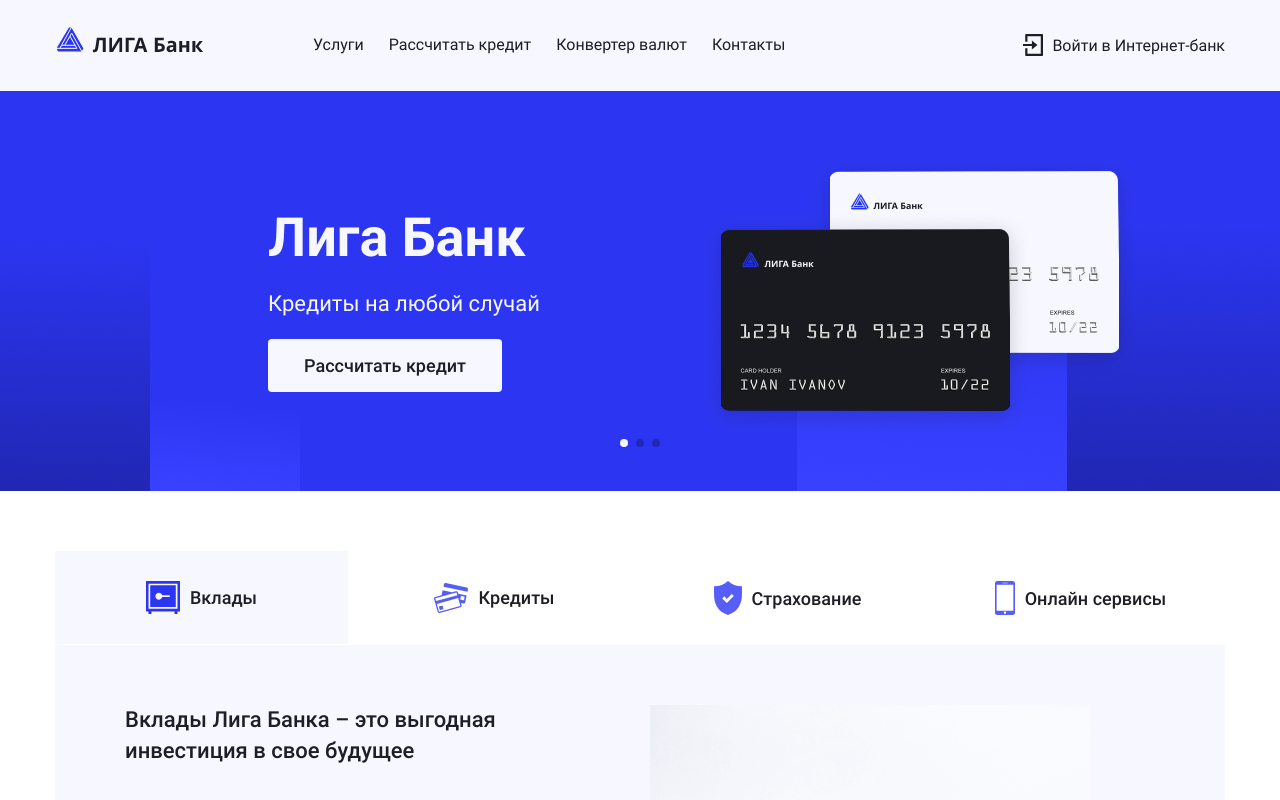
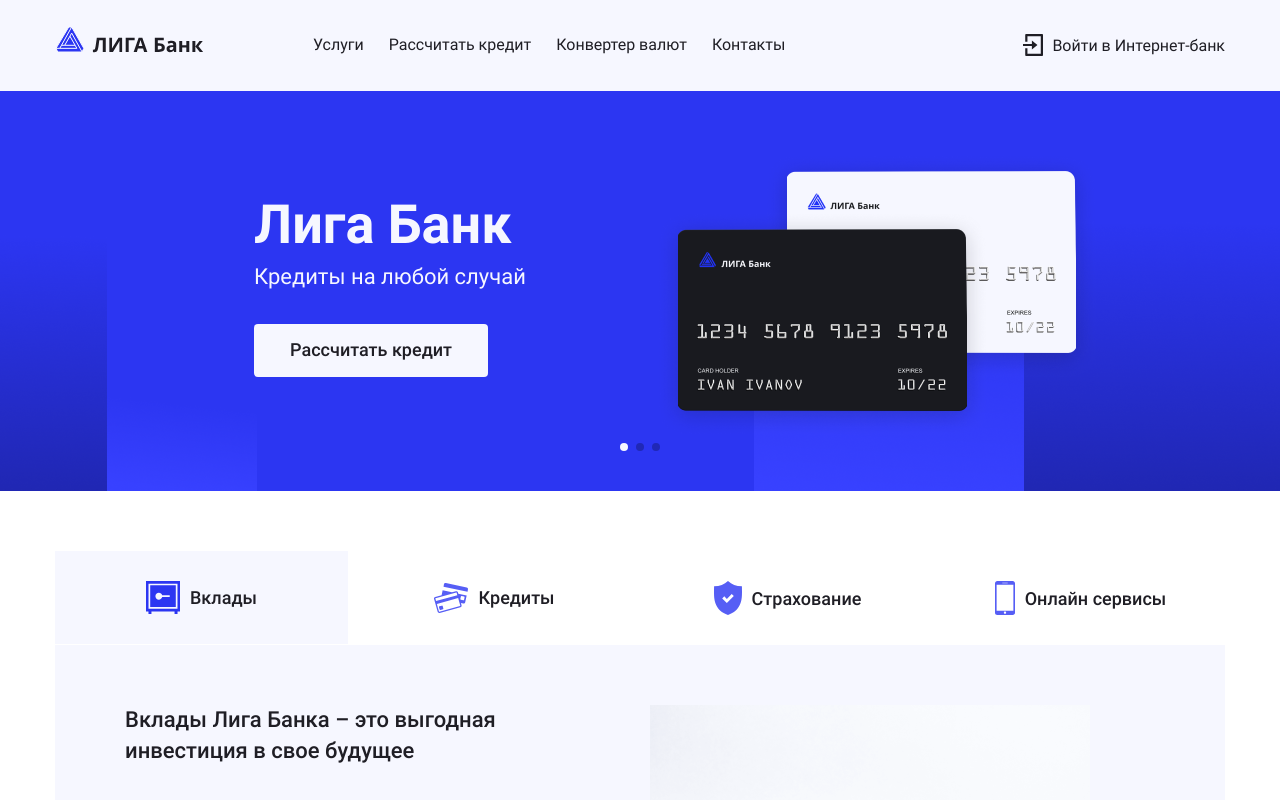
Before and after one commit to geoniced/liga-bank, a React (Create React App) app: page / in a window 1280 px wide. Shown: the top 800 px of the page. Built offline with nearby package versions, Linux system fonts and the light colour scheme.

Commit message:
PixelPerfect для промо слайдера

```diff
--- a/src/components/promo-slider/promo-slider.jsx
+++ b/src/components/promo-slider/promo-slider.jsx
@@ -17,7 +17,7 @@ const PromoSlider = () => {
         <li className="promo-slider__item promo-slider__item--department">
           <h2 className="promo-slider__title">Лига Банк</h2>
           <p className="promo-slider__description">Всегда рядом</p>
-          <a href="#" className="promo-slider__promo-button button">Найти отделение</a>
+          <a href="#" className="promo-slider__promo-button promo-slider__promo-button--department button">Найти отделение</a>
         </li>
       </ul>
 
--- a/src/scss/button.scss
+++ b/src/scss/button.scss
@@ -3,9 +3,9 @@
   align-items: center;
   justify-content: center;
 
-  padding-top: 16px;
+  padding-top: 15px;
   padding-right: 36px;
-  padding-bottom: 16px;
+  padding-bottom: 17px;
   padding-left: 36px;
 
   font-size: 16px;
--- a/src/scss/promo-slider.scss
+++ b/src/scss/promo-slider.scss
@@ -7,12 +7,13 @@
 }
 
 .promo-slider__item {
-  padding-top: 115px;
+  padding-top: 102px;
   padding-bottom: 60px;
-  padding-left: 268px;
+  padding-left: 254px;
 
   min-height: 400px;
   background-repeat: no-repeat;
+  background-position: center;
 
   &--credit {
     background-color: $blue;
@@ -36,6 +37,7 @@
 
 .promo-slider__title {
   margin: 0;
+  margin-bottom: 8px;
 
   font-size: 54px;
   line-height: 63px;
@@ -47,9 +49,12 @@
 }
 
 .promo-slider__description {
-  color: $lighter-black;
+  margin: 0;
+  margin-bottom: 34px;
+
   font-size: 22px;
   line-height: 26px;
+  color: $lighter-black;
 }
 
 .promo-slider__item--credit .promo-slider__description {
@@ -59,13 +64,18 @@
 .promo-slider__promo-button {
   font-size: 18px;
   line-height: 21px;
+
+  &--department {
+    padding-left: 48px;
+    padding-right: 49px;
+  }
 }
 
 .promo-slider__buttons-list {
   @include list-reset;
 
   position: absolute;
-  bottom: 40px;
+  bottom: 36px;
   left: 50%;
 
   display: flex;
```
